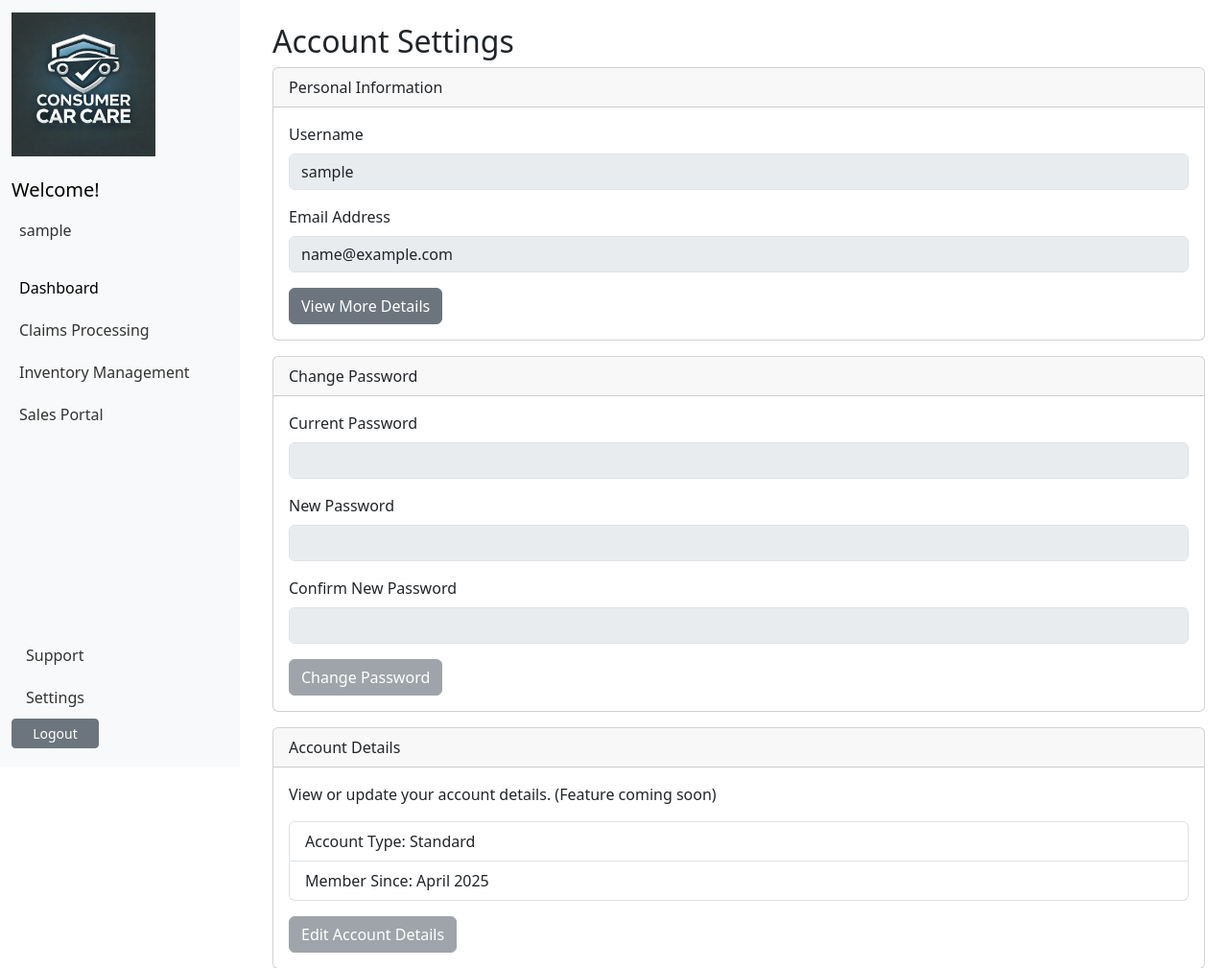
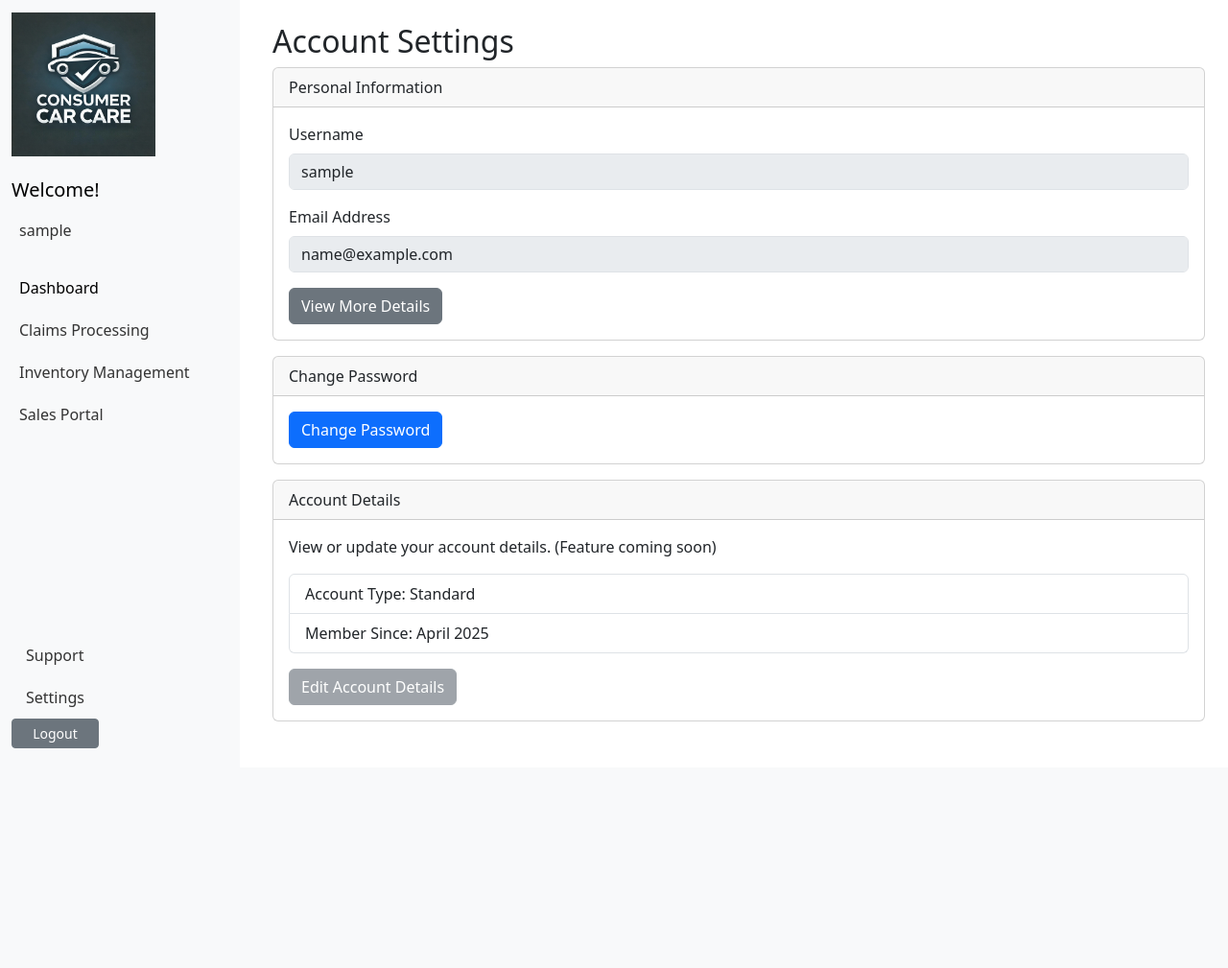
Before and after one commit to salmaan1-btm/C3-Digital, a Django app: page /settings/ in a window 1280 px wide. Shown: the top 1009 px of the page at 96% size. After the commit the page ends 780 px from the top, so only its background shows below. Run offline with Django 5.2, Linux system fonts and the light colour scheme; the visitor is signed in with stand-in values (Sample User, id 1); some libraries are stand-ins or nearby versions.

```diff
--- a/Apps/C3_app1/templates/C3_app1/settings.html
+++ b/Apps/C3_app1/templates/C3_app1/settings.html
@@ -23,23 +23,10 @@
 <div class="card mb-3">
     <div class="card-header">Change Password</div>
     <div class="card-body">
-        <form>
-            <div class="mb-3">
-                <label class="form-label">Current Password</label>
-                <input type="password" class="form-control" disabled>
-            </div>
-            <div class="mb-3">
-                <label class="form-label">New Password</label>
-                <input type="password" class="form-control" disabled>
-            </div>
-            <div class="mb-3">
-                <label class="form-label">Confirm New Password</label>
-                <input type="password" class="form-control" disabled>
-            </div>
-            <button type="button" class="btn btn-secondary" disabled>Change Password</button>
-        </form>
+        <a href="{% url 'C3_app1:password_change' %}" class="btn btn-primary">Change Password</a>
     </div>
 </div>
+
 
 <div class="card mb-3">
     <div class="card-header">Account Details</div>
--- a/Apps/C3_app1/urls.py
+++ b/Apps/C3_app1/urls.py
@@ -1,5 +1,6 @@
-from django.urls import path
+from django.urls import path, reverse_lazy
 from . import views
+from django.contrib.auth import views as auth_views
 
 app_name = 'C3_app1'
 
@@ -22,4 +23,6 @@ urlpatterns = [
     path('inventory/dealership/<int:dealership_id>/', views.dealership_inventory, name='dealership_inventory'),
     path("support/", views.support_view, name="support"),
     path('plot/',views.plot,name='plot'),
+    path('password_change/', auth_views.PasswordChangeView.as_view(template_name='C3_app1/password_change.html',success_url=reverse_lazy('C3_app1:password_change_done')),name='password_change'),
+    path('password_change/done/', auth_views.PasswordChangeDoneView.as_view(template_name='C3_app1/password_change_done.html'), name='password_change_done'),
 ]
```
Also changed, not shown: Apps/C3_app1/templates/C3_app1/password_change.html (added, +10 -0 lines), Apps/C3_app1/templates/C3_app1/password_change_done.html (added, +7 -0 lines).
